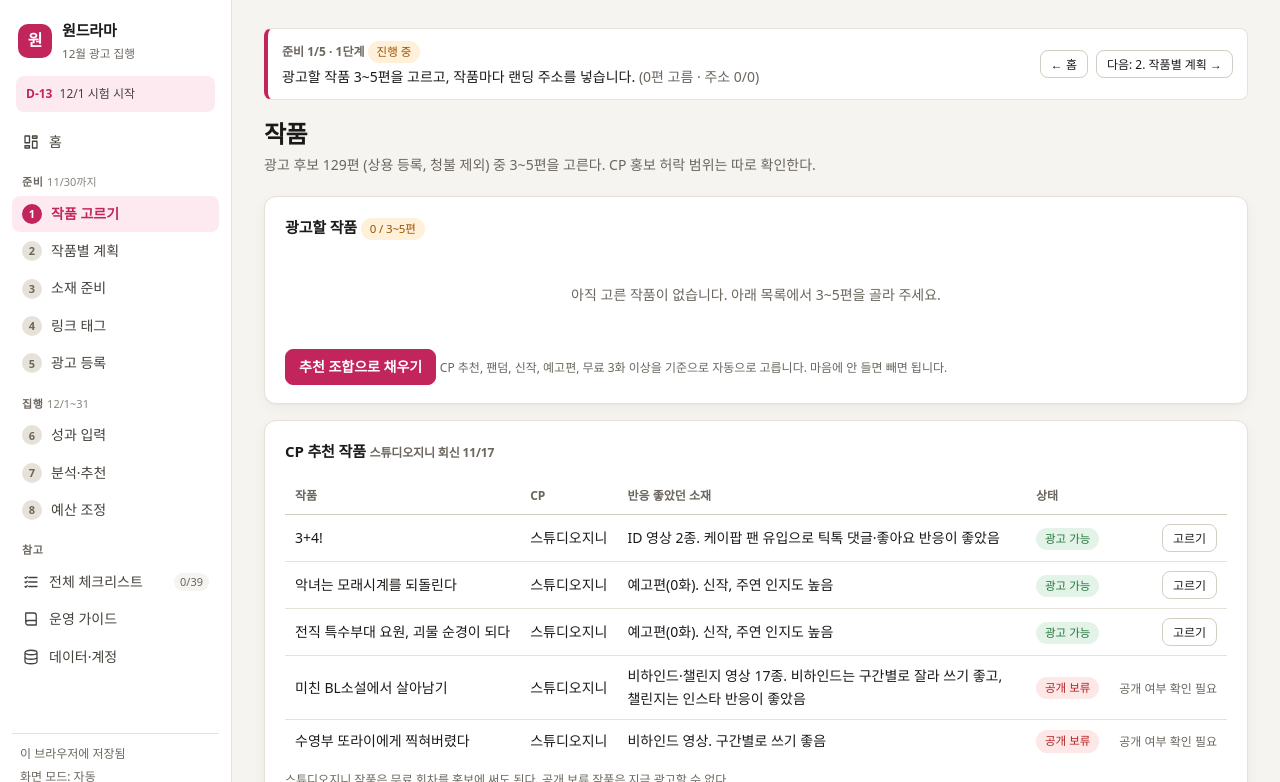
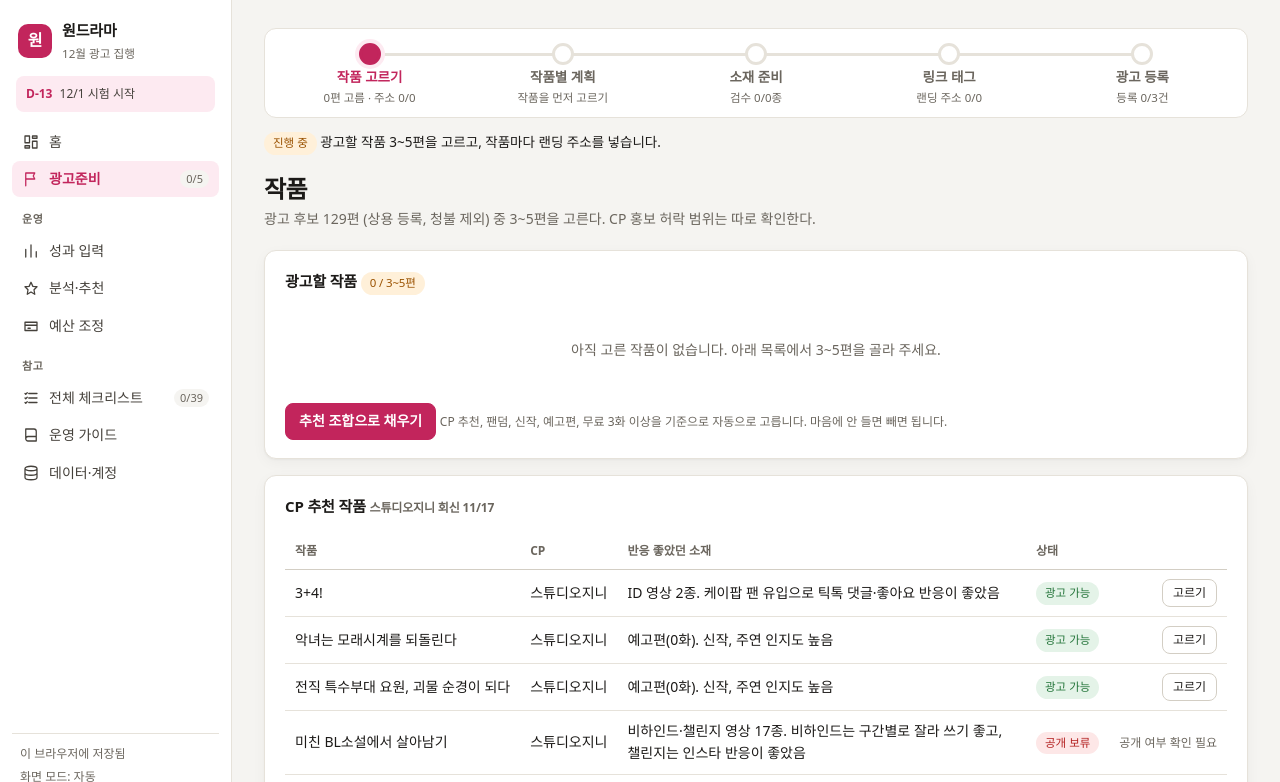
Before and after one commit to Brian-7336/onedrama-ads, a plain HTML site: page index.html in a window 1280 px wide. Both pictures are taken after a click on the link "작품 고르기 →". Shown: the top 782 px of the page. Drawn offline with Linux system fonts and the light colour scheme.

Commit message:
메뉴를 광고준비·운영으로 묶고 준비 5단계를 가로 진행 막대로
- 왼쪽 메뉴: 광고준비(하나), 운영(성과 입력, 분석·추천, 예산 조정), 참고. 단계 번호 삭제
- 광고준비 화면 위에 5단계 가로 진행 막대, 아래에 이전·다음
- 운영 화면은 진행 막대 없이 얼마나 자주 하는 일인지 한 줄

Co-Authored-By: Claude Fable 5.2 <noreply@anthropic.com>

```diff
--- a/css/style.css
+++ b/css/style.css
@@ -377,3 +377,32 @@ ul.recs li:last-child { border-bottom: 0; }
 .statusrow .st.done { background: var(--ok-soft); border-color: transparent; }
 .statusrow .st.done .st-t { color: var(--ok); }
 @media (max-width: 900px) { .statusrow { grid-template-columns: repeat(2, minmax(0, 1fr)); } }
+
+/* 광고준비: 가로 진행 막대 */
+.pbar { display: grid; grid-template-columns: repeat(5, minmax(0, 1fr)); margin: 0 0 14px; padding: 14px 8px 12px; border: 1px solid var(--line); border-radius: var(--radius); background: var(--panel); }
+.pb { position: relative; display: grid; justify-items: center; gap: 4px; padding: 0 6px; text-align: center; color: var(--muted); }
+.pb:hover { text-decoration: none; color: var(--ink); }
+/* 단계 사이를 잇는 선. 앞 단계가 끝났으면 색이 찬다. */
+.pb::before { content: ""; position: absolute; top: 10px; right: 50%; width: 100%; height: 3px; background: var(--line); border-radius: 2px; }
+.pb:first-child::before { display: none; }
+.pb.done + .pb::before { background: var(--ok); }
+.pb-dot { position: relative; z-index: 1; width: 22px; height: 22px; border-radius: 50%; display: grid; place-items: center; font-size: 12px; font-weight: 700; background: var(--panel); border: 3px solid var(--line); color: var(--ok); box-sizing: border-box; }
+.pb.done .pb-dot { background: var(--ok); border-color: var(--ok); color: var(--panel); }
+.pb.cur .pb-dot { border-color: var(--accent); }
+.pb.on .pb-dot { box-shadow: 0 0 0 4px var(--accent-soft); }
+.pb.on:not(.done) .pb-dot { border-color: var(--accent); background: var(--accent); }
+.pb-t { font-size: 13.5px; font-weight: 600; line-height: 1.3; }
+.pb.on .pb-t { color: var(--accent); }
+.pb.done .pb-t { color: var(--ink); }
+.pb-h { font-size: 11.5px; line-height: 1.3; }
+.goal { margin: 0 0 18px; font-size: 13.5px; line-height: 1.6; }
+.pager { display: flex; justify-content: space-between; gap: 12px; margin-top: 28px; padding-top: 18px; border-top: 1px solid var(--line); }
+.pager a.btn { min-height: 40px; padding: 8px 18px; font-weight: 600; }
+@media (max-width: 700px) {
+  .pbar { padding: 12px 2px 10px; }
+  .pb { padding: 0 2px; }
+  .pb-t { font-size: 11.5px; }
+  .pb-h { display: none; }
+  .pager a.btn { flex: 1; justify-content: center; padding: 8px 10px; }
+}
+@media print { .pbar, .pager { display: none !important; } }
--- a/js/app.js
+++ b/js/app.js
@@ -1,6 +1,7 @@
 // 주소(#/...)에 맞는 화면을 그리고, 클릭·입력을 Actions로 넘긴다.
 (function () {
   const ICON = {
+    prep: 'M5 21V4h12l-2 4 2 4H5',
     dashboard: 'M4 13h6V4H4zM14 20h6v-9h-6zM4 20h6v-3H4zM14 7h6V4h-6z',
     checklist: 'M9 6h11M9 12h11M9 18h11M4 6l1 1 2-2M4 12l1 1 2-2M4 18l1 1 2-2',
     works: 'M4 5h16v14H4zM4 9h16M8 5v4M16 5v4',
@@ -40,32 +41,43 @@
     return ROUTES.find((r) => r[0] === path) || ROUTES[0];
   };
 
-  function badges() {
+  const PREP = ['works', 'playbook', 'creatives', 'links', 'register'];
+  // 왼쪽 메뉴. 광고준비 5단계는 메뉴 하나로 묶고, 안에서 가로 진행 막대로 오간다.
+  const MENU = [
+    { id: '', name: '홈', icon: 'dashboard' },
+    { prep: true, name: '광고준비', icon: 'prep' },
+    { group: '운영' },
+    { id: 'report', name: '성과 입력', icon: 'report' },
+    { id: 'insights', name: '분석·추천', icon: 'insights' },
+    { id: 'budget', name: '예산 조정', icon: 'budget' },
+    { group: '참고' },
+    { id: 'checklist', name: '전체 체크리스트', icon: 'checklist' },
+    { id: 'guide', name: '운영 가이드', icon: 'guide' },
+    { id: 'data', name: '데이터·계정', icon: 'data' },
+  ];
+
+  function badges(flow) {
     const s = Store.state;
     const prog = Calc.checklistProgress().reduce((a, p) => ({ d: a.d + p.done, t: a.t + p.total }), { d: 0, t: 0 });
     const flags = Calc.killFlags().length;
-    const pb = window.Playbook.progress();
     return {
+      prep: [flow.prepDone + '/' + flow.prepTotal, flow.prepDone === flow.prepTotal ? 'ok' : ''],
       checklist: [prog.d + '/' + prog.t, prog.d === prog.t ? 'ok' : ''],
-      works: s.works.length ? [s.works.length + '편', s.works.length >= 3 ? 'ok' : 'warn'] : null,
-      playbook: pb.total ? [pb.done + '/' + pb.total, pb.done === pb.total ? 'ok' : ''] : null,
       report: s.reports.length ? [s.reports.length + '줄', ''] : null,
       insights: flags ? ['끄기 ' + flags, 'bad'] : null,
     };
   }
 
   function renderChrome(route, flow) {
-    const b = badges();
-    let group = null;
-    nav.innerHTML = ROUTES.map((r) => {
-      const headHtml = r[3] !== group && r[3] ? '<div class="nav-group">' + r[3] + (GROUP_NOTE[r[3]] ? ' <span>' + GROUP_NOTE[r[3]] + '</span>' : '') + '</div>' : '';
-      group = r[3];
-      const bd = b[r[2]];
-      const st = flow.find((x) => x.route === r[0]);
-      // 단계 화면은 아이콘 대신 번호를 보여 준다. 끝난 단계는 ✓, 지금 할 단계는 강조.
-      const mark = st ? '<span class="num-dot' + (st.done ? ' done' : st === flow.current ? ' cur' : '') + '" aria-hidden="true">' + (st.done ? '✓' : st.n) + '</span>' : icon(r[2]);
-      const sr = st ? '<span class="sr-only">' + (st.done ? '완료. ' : st === flow.current ? '지금 할 단계. ' : '') + st.n + '단계 </span>' : '';
-      return headHtml + '<a href="#/' + r[0] + '"' + (r === route ? ' class="on" aria-current="page"' : '') + '>' + mark + '<span>' + sr + r[1] + '</span>' +
+    const b = badges(flow);
+    const inPrep = PREP.includes(route[0]);
+    // 광고준비를 누르면 지금 할 단계로 간다. 준비가 끝났으면 첫 단계.
+    const prepHref = flow.current && flow.current.group === '준비' ? flow.current.href : '#/works';
+    nav.innerHTML = MENU.map((m) => {
+      if (m.group) return '<div class="nav-group">' + m.group + '</div>';
+      const on = m.prep ? inPrep : m.id === route[0];
+      const bd = b[m.prep ? 'prep' : m.id];
+      return '<a href="' + (m.prep ? prepHref : '#/' + m.id) + '"' + (on ? ' class="on" aria-current="page"' : '') + '>' + icon(m.icon) + '<span>' + m.name + '</span>' +
         (bd ? '<span class="count ' + bd[1] + '">' + bd[0] + '</span>' : '') + '</a>';
     }).join('');
 
@@ -74,28 +86,39 @@
     $('phaseChip').innerHTML = today < PLAN.start ? '<strong>D-' + Calc.daysBetween(today, PLAN.start) + '</strong> 12/1 시험 시작'
       : today > PLAN.end ? '<strong>집행 종료</strong> 결산 정리'
       : '<strong>' + ph.name + ' 기간</strong> ' + (Calc.daysBetween(ph.start, today) + 1) + '일째';
-    $('topTitle').textContent = route[1];
+    $('topTitle').textContent = inPrep ? '광고준비 · ' + route[1] : route[1];
     document.title = route[1] + ' · 원드라마 광고 집행 관리';
   }
 
-  // 단계 화면 맨 위에 붙는 띠: 지금 몇 단계인지, 이 화면에서 할 일, 이전·다음 단계.
-  function stepBar(route, flow) {
-    const i = flow.findIndex((x) => x.route === route[0]);
-    if (i < 0) return '';
-    const st = flow[i];
-    const prev = flow[i - 1];
-    const next = flow[i + 1];
-    const same = flow.filter((x) => x.group === st.group);
-    const state = st.repeat ? '<span class="tag">' + st.repeat + ' 하는 일</span>'
-      : st.done ? '<span class="tag ok">끝남</span>' : '<span class="tag warn">진행 중</span>';
-    return '<nav class="stepbar" aria-label="진행 단계">' +
-      '<div class="sb-main"><div class="sb-pos">' + st.group + ' ' + (same.indexOf(st) + 1) + '/' + same.length + ' · ' + st.n + '단계 ' + state + '</div>' +
-        '<div class="sb-goal">' + st.goal + ' <span class="muted">(' + st.hint + ')</span></div></div>' +
-      '<div class="sb-nav">' +
-        (prev ? '<a class="btn ghost sm" href="' + prev.href + '">← ' + prev.n + '. ' + prev.t + '</a>' : '<a class="btn ghost sm" href="#/">← 홈</a>') +
-        (next ? '<a class="btn sm' + (st.done || st.repeat ? ' primary' : '') + '" href="' + next.href + '">다음: ' + next.n + '. ' + next.t + ' →</a>' : '') +
-      '</div></nav>';
+  // 광고준비 화면 위: 5단계를 가로 진행 막대로 보여 준다. 끝난 단계는 ✓, 지금 보는 단계는 강조.
+  function prepBar(route, flow) {
+    const prep = flow.filter((x) => x.group === '준비');
+    const st = prep.find((x) => x.route === route[0]);
+    return '<nav class="pbar" aria-label="광고준비 진행">' + prep.map((x) => {
+      const on = x === st;
+      return '<a class="pb' + (x.done ? ' done' : '') + (on ? ' on' : '') + (x === flow.current ? ' cur' : '') + '" href="' + x.href + '"' + (on ? ' aria-current="step"' : '') + '>' +
+        '<span class="pb-dot" aria-hidden="true">' + (x.done ? '✓' : '') + '</span>' +
+        '<span class="pb-t">' + x.t + '<span class="sr-only">' + (x.done ? ' (끝남)' : x === flow.current ? ' (지금 할 일)' : '') + '</span></span>' +
+        '<span class="pb-h">' + x.hint + '</span></a>';
+    }).join('') + '</nav>' +
+      '<p class="goal">' + (st.done ? '<span class="tag ok">끝남</span>' : '<span class="tag warn">진행 중</span>') + ' ' + st.goal + '</p>';
   }
+  // 광고준비 화면 아래: 이전·다음.
+  function prepPager(route, flow) {
+    const prep = flow.filter((x) => x.group === '준비');
+    const i = prep.findIndex((x) => x.route === route[0]);
+    const prev = prep[i - 1];
+    const next = prep[i + 1];
+    return '<div class="pager">' + (prev ? '<a class="btn" href="' + prev.href + '">← ' + prev.t + '</a>' : '<span></span>') +
+      (next ? '<a class="btn' + (prep[i].done ? ' primary' : '') + '" href="' + next.href + '">다음: ' + next.t + ' →</a>'
+            : '<a class="btn' + (prep[i].done ? ' primary' : '') + '" href="#/report">준비 끝 · 운영으로 →</a>') + '</div>';
+  }
+  // 운영 화면 위: 얼마나 자주 하는 일인지 한 줄.
+  function runLine(route, flow) {
+    const st = flow.find((x) => x.route === route[0] && x.group === '집행');
+    return st ? '<p class="goal"><span class="tag">' + st.repeat + ' 하는 일</span> ' + st.goal + ' <span class="muted">' + st.hint + '</span></p>' : '';
+  }
+
   // 읽기만 하면 되는 단계(작품별 계획, 링크 태그)는 화면을 열어 보면 끝난 것으로 본다.
   function markSeen(route) {
     if (route[0] !== 'playbook' && route[0] !== 'links') return;
@@ -118,7 +141,8 @@
     const y = window.scrollY;
     const inner = [...view.querySelectorAll('[style*="overflow-y"]')].map((el) => el.scrollTop);
 
-    view.innerHTML = stepBar(route, flow) + Views[route[2]]();
+    const inPrep = PREP.includes(route[0]);
+    view.innerHTML = (inPrep ? prepBar(route, flow) : runLine(route, flow)) + Views[route[2]]() + (inPrep ? prepPager(route, flow) : '');
     view.dataset.route = route[2];
 
     if (keepScroll) {
--- a/js/views.js
+++ b/js/views.js
@@ -121,8 +121,8 @@
     const curStep = steps.current;
     const setupHtml = '<div class="card nextcard">' +
       (curStep
-        ? '<div class="next"><div class="what"><span class="small muted">지금 할 일 · 준비 ' + steps.prepDone + '/' + steps.prepTotal + ' 단계 끝남</span><strong>' + curStep.n + '단계. ' + h(curStep.t) + '</strong><span class="muted">' + h(curStep.goal) + '</span></div><a class="btn primary" href="' + curStep.href + '">' + h(curStep.cta) + ' →</a></div>'
-        : '<div class="next"><div class="what"><span class="small muted">준비 ' + steps.prepDone + '/' + steps.prepTotal + ' 단계 끝남</span><strong>준비가 끝났습니다</strong><span class="muted">12/1에 매체에서 광고를 켜고, 12/2부터 전날 성과를 입력합니다.</span></div></div>') + '</div>';
+        ? '<div class="next"><div class="what"><span class="small muted">지금 할 일 · 광고준비 ' + steps.prepDone + '/' + steps.prepTotal + ' 끝남</span><strong>' + h(curStep.t) + '</strong><span class="muted">' + h(curStep.goal) + '</span></div><a class="btn primary" href="' + curStep.href + '">' + h(curStep.cta) + ' →</a></div>'
+        : '<div class="next"><div class="what"><span class="small muted">광고준비 ' + steps.prepDone + '/' + steps.prepTotal + ' 끝남</span><strong>준비가 끝났습니다</strong><span class="muted">12/1에 매체에서 광고를 켜고, 12/2부터 전날 성과를 입력합니다.</span></div></div>') + '</div>';
     const showStats = S().reports.length > 0 || today >= P.start;   // 집행 전에는 0뿐인 숫자를 감춘다
 
     const timeline = Array.from({ length: 31 }, (_, i) => {
```
